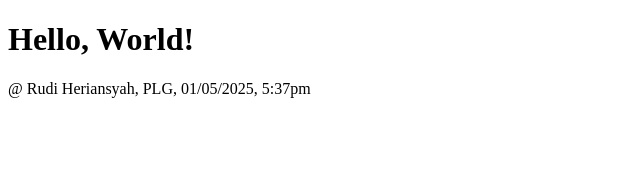
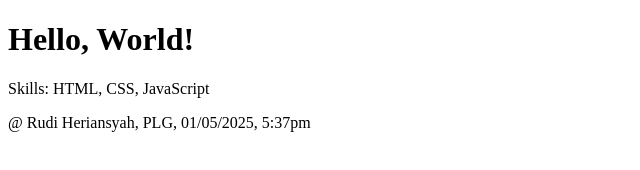
Before and after one commit to rudihedev/hello-world, a plain HTML site: page index.html in a window 1280 px wide. Shown: the whole page, without its empty margins (0-640 px from the left). Drawn offline with Linux system fonts and the light colour scheme.

Commit message:
Add Skills

```diff
--- a/index.html
+++ b/index.html
@@ -7,6 +7,7 @@
 </head>
 <body>
     <h1>Hello, World!</h1>
+    <p>Skills: HTML, CSS, JavaScript</p>
     <footer>@ Rudi Heriansyah, PLG, 01/05/2025, 5:37pm</footer>
 </body>
 </html>
```
